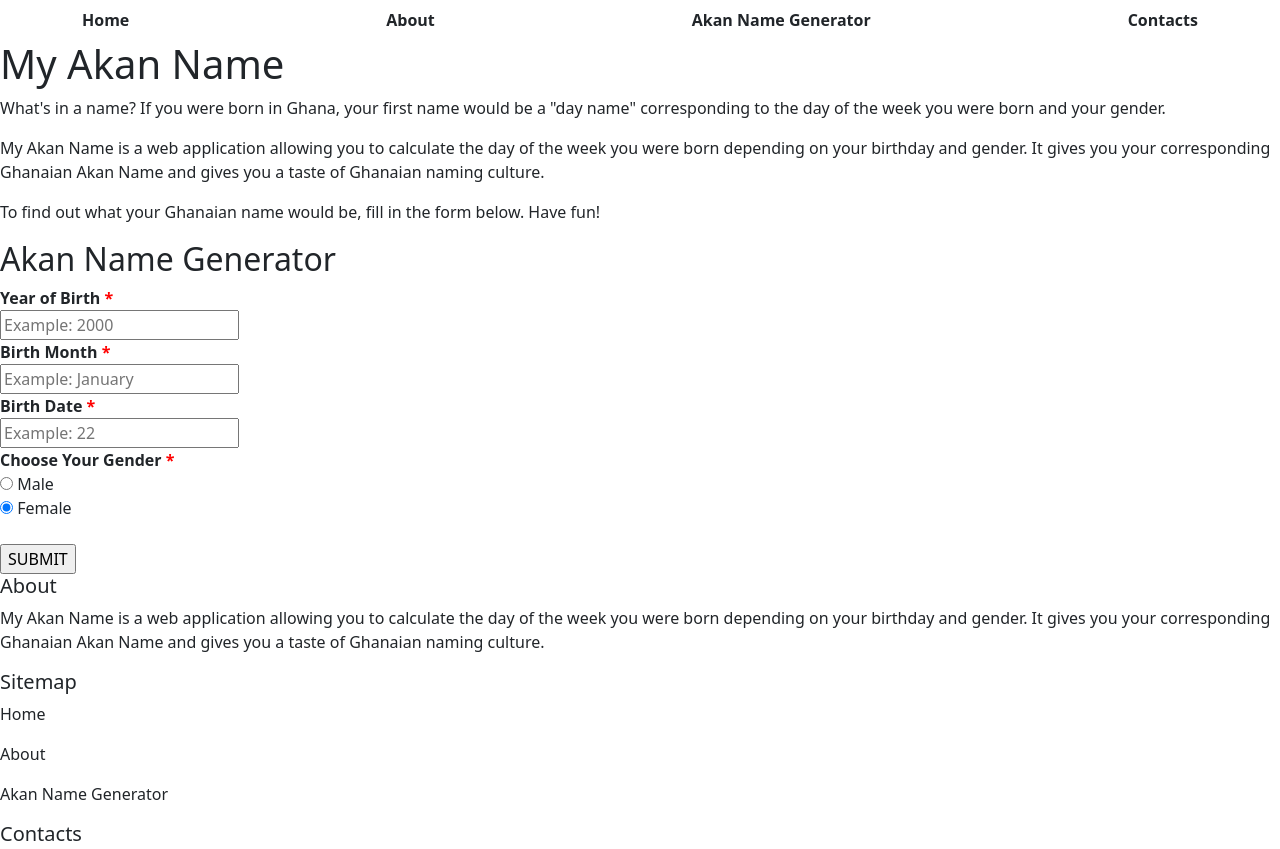
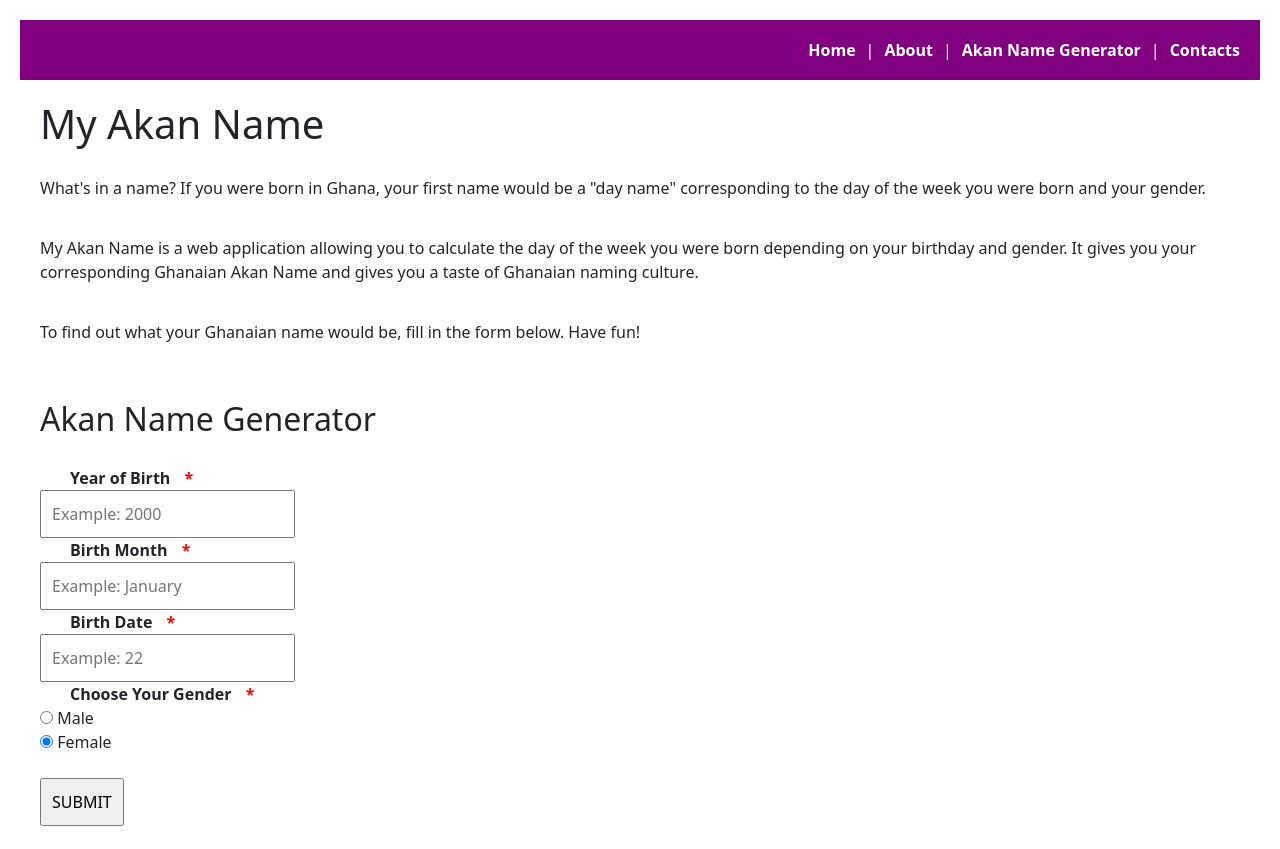
Before and after one commit to jerushaotieno/akan_name, a plain HTML site: page index.html in a window 1280 px wide. Shown: the top 849 px of the page. Drawn offline with Linux system fonts and the light colour scheme.

Commit message:
add styling to the navbar

```diff
--- a/index.html
+++ b/index.html
@@ -12,12 +12,10 @@
 <body>
 
     <div class="navbar">
-        <div class="container">
-            <b>Home</b>
-            <b>About</b>
-            <b>Akan Name Generator</b>
-            <b>Contacts</b>
-        </div>
+        <b>Home</b> |
+        <b>About</b> |
+        <b>Akan Name Generator</b> |
+        <b>Contacts</b>
     </div>
 
     <div class="description">
--- a/styles.css
+++ b/styles.css
@@ -0,0 +1,11 @@
+* {
+    margin: 0;
+    padding: 10px;
+}
+.navbar{
+    display: flex;
+    flex-direction: row;
+    justify-content: right;
+    background-color: purple;
+    color: white;
+}
```
Also changed, not shown: bootstrap.css.
